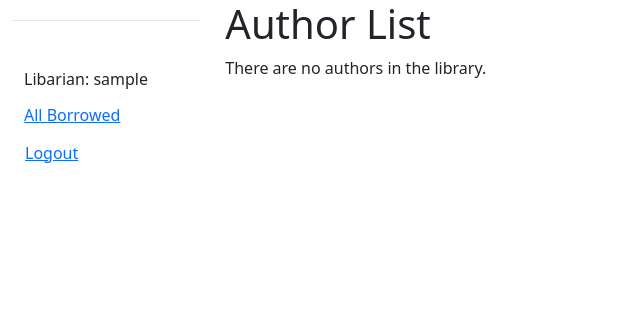
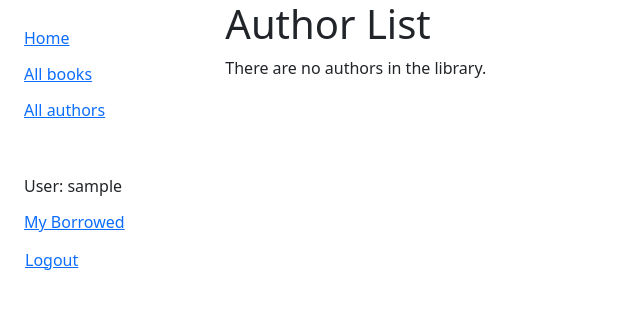
Before and after one commit to domicoder/django-local-library, a Django app: page /catalog/authors/ in a window 1280 px wide. Shown: the top 309 px of the page, without its empty margins (0-640 px from the left). Run offline with Django 4.2, Linux system fonts and the light colour scheme; the visitor is signed in with stand-in values (Sample User, id 1); data that the repository does not hold is empty.

Commit message:
fix: sidebar isnt showing correct permissions

```diff
--- a/catalog/templates/base_generic.html
+++ b/catalog/templates/base_generic.html
@@ -21,14 +21,14 @@
           {% block sidebar %}
             <ul class="sidebar-nav">
             {% if user.is_authenticated %}
-              {% if not perms.catalog.can_mark_returned %}
+              {% if not perms.catalog.can_mark_returned or user.is_staff %}
                 <li class="menu-option-sidebar"><a href="{% url 'index' %}">Home</a></li>
                 <li class="menu-option-sidebar"><a href="{% url 'books' %}">All books</a></li>
                 <li class="menu-option-sidebar"><a href="{% url 'authors' %}">All authors</a></li>
                 <li class="menu-option-sidebar" style="margin-top:40px;">User: {{ user.get_username }}</li>
                 <li class="menu-option-sidebar"><a href="{% url 'my-borrowed' %}">My Borrowed</a></li>
               {% endif %}
-              {% if perms.catalog.can_mark_returned %}
+              {% if perms.catalog.can_mark_returned and not user.is_staff %}
                 <span style="border-bottom: 1px solid #e8e8e8; width: 100%; display: block; margin-top: 20px;"></span>
                 <li class="menu-option-sidebar" style="margin-top:40px;">Libarian: {{ user.get_username }}</li>
                 <li class="menu-option-sidebar"><a href="{% url 'all-borrowed' %}">All Borrowed</a></li>
```
Also changed, not shown: 1 other file.
